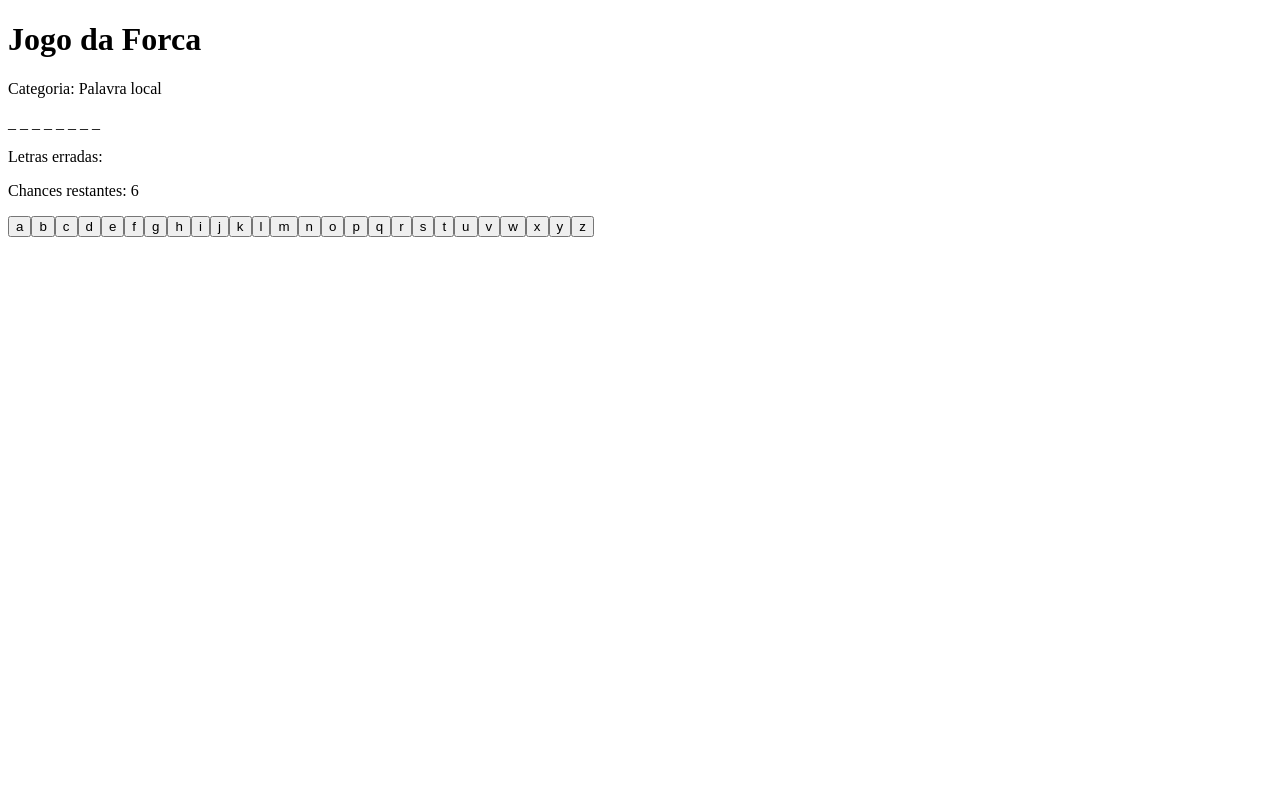
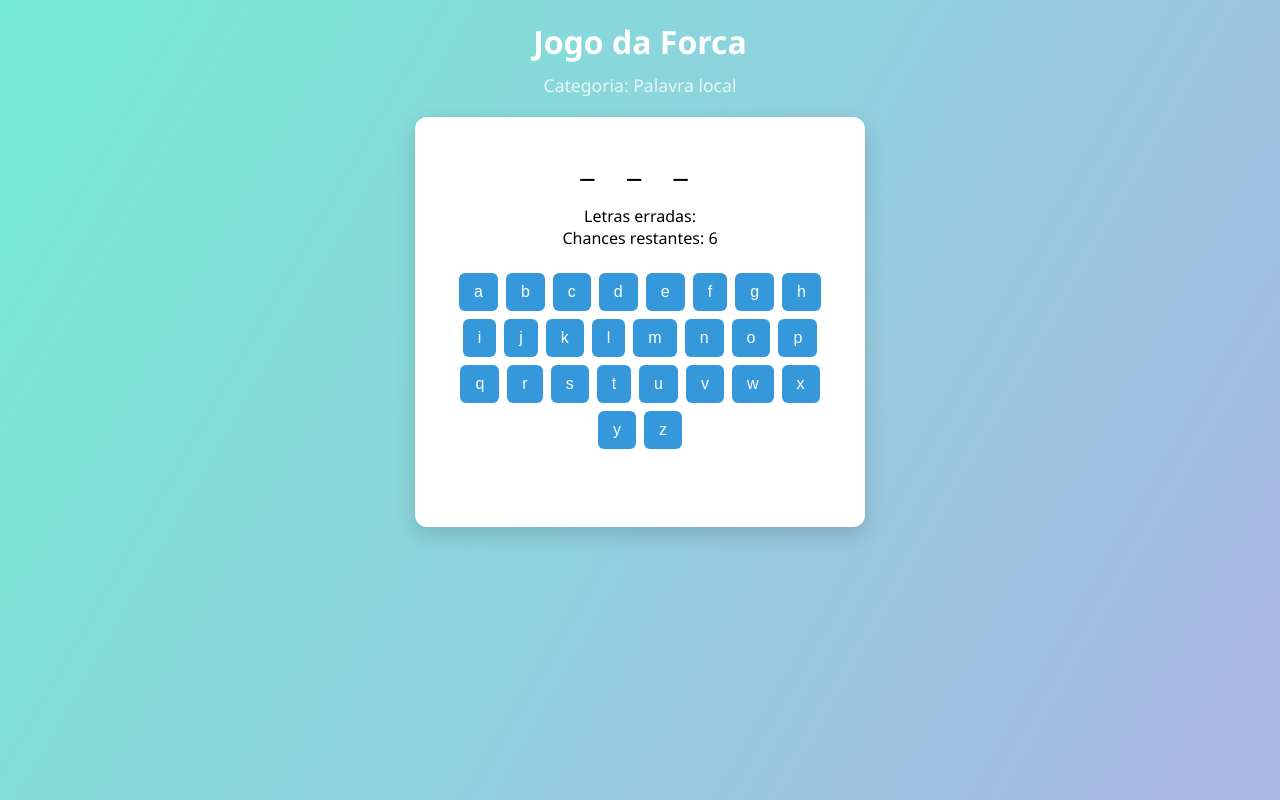
Before and after one commit to masaishi-pessoa/portasAbertasForca, a plain HTML site: page index.html in a window 1280 px wide. Drawn offline with Linux system fonts and the light colour scheme; no server answers.

Commit message:
joguinn da forca
o jogo completo

```diff
--- a/index.html
+++ b/index.html
@@ -4,6 +4,7 @@
   <meta charset="UTF-8">
   <meta name="viewport" content="width=device-width, initial-scale=1.0">
   <title>Forca</title>
+  <link rel="stylesheet" href="style.css">
 </head>
 <body>
   <h1>Jogo da Forca</h1>
--- a/script.js
+++ b/script.js
@@ -1,15 +1,16 @@
-/* Lista de palavras para o jogo */
 const palavras = [
-  "javascript",
-  "programacao",
-  "computador",
-  "desenvolvedor",
-  "internet",
-  "tecnologia",
-  "software",
-  "hardware",
-  "algoritmo",
-  "interface"
+  "casa", "gato", "bola", "amor", "sol", "lua", "paz", "flor", "livro", "peixe",
+  "rua", "mesa", "pão", "mãe", "pai", "água", "fogo", "ar", "dia", "noite",
+  "luz", "janela", "porta", "carro", "vaca", "pato", "mel", "rei", "vida", "vento",
+  "areia", "lixo", "chão", "dedo", "pé", "copo", "sapato", "piso", "cama", "couro",
+  "tempo", "nuvem", "olho", "dente", "boca", "nariz", "cabelo", "barco", "rio", "mar",
+  "pente", "pato", "vivo", "morto", "vela", "barro", "pato", "panela", "pano", "cola",
+  "cola", "pipa", "bicho", "urso", "leão", "tigre", "zebra", "cabra", "copo", "leite",
+  "sal", "café", "sopa", "bolo", "ovo", "milho", "milha", "mato", "ninho", "pena", "asa",
+  "mão", "pé", "teto", "telha", "grão", "fio", "rede", "teia", "rato", "vela", "pau", "giz",
+  "estojo", "cola", "papel", "caneta", "livro", "página", "mala", "muro", "linha", "nuvem",
+  "roda", "trilho", "avião", "ônibus", "trator", "navio", "pedra", "areia", "terra", "grama",
+  "sola", "camisa", "jaqueta", "roupa", "meia", "brinco", "anel", "dado", "tampa", "banco", "bico"
 ];
 
 let palavraSelecionada = "";
@@ -17,6 +18,7 @@ let letrasCorretas = [];
 let letrasErradas = [];
 let chancesRestantes = 6;
 let usarApi = true;
+let tecladoAtivo = true;
 
 const exibicaoPalavra = document.getElementById("word-display");
 const exibicaoLetrasErradas = document.getElementById("wrong-letters");
@@ -26,7 +28,6 @@ const exibicaoMensagem = document.getElementById("message");
 const botaoReiniciar = document.getElementById("restart-button");
 const dicaCategoria = document.getElementById("category-hint");
 
-// Função para escolher uma palavra aleatória do array local
 function escolherPalavraAleatoria() {
   const indiceAleatorio = Math.floor(Math.random() * palavras.length);
   palavraSelecionada = palavras[indiceAleatorio];
@@ -35,30 +36,9 @@ function escolherPalavraAleatoria() {
   atualizarExibicaoLetrasErradas();
   criarBotoesLetras();
 }
+escolherPalavraAleatoria();
 
-// Função para buscar palavra da API
-async function buscarPalavraDaApi() {
-  try {
-    const resposta = await fetch("https://random-word-api.herokuapp.com/word?lang=pt-br");
-    const dados = await resposta.json();
-    if (dados && dados.length > 0) {
-      palavraSelecionada = dados[0].toLowerCase();
-      dicaCategoria.textContent = "Categoria: Palavra aleatória da API";
-      atualizarExibicaoPalavra();
-      atualizarExibicaoLetrasErradas();
-      criarBotoesLetras();
-    } else {
-      usarApi = false;
-      escolherPalavraAleatoria();
-    }
-  } catch (erro) {
-    console.error("Erro ao buscar palavra da API:", erro);
-    usarApi = false;
-    escolherPalavraAleatoria();
-  }
-}
 
-// Função para atualizar a exibição da palavra com letras corretas
 function atualizarExibicaoPalavra() {
   const exibicao = palavraSelecionada
     .split("")
@@ -67,13 +47,11 @@ function atualizarExibicaoPalavra() {
   exibicaoPalavra.textContent = exibicao;
 }
 
-// Função para atualizar a exibição das letras erradas
 function atualizarExibicaoLetrasErradas() {
   exibicaoLetrasErradas.textContent = letrasErradas.join(", ");
   exibicaoChancesRestantes.textContent = chancesRestantes;
 }
 
-// Função para criar os botões das letras
 function criarBotoesLetras() {
   containerBotoesLetras.innerHTML = "";
   for (let i = 65; i <= 90; i++) {
@@ -81,27 +59,30 @@ function criarBotoesLetras() {
     const botao = document.createElement("button");
     botao.textContent = letra;
     botao.classList.add("letter-button");
+    botao.setAttribute("data-letra", letra);
     botao.addEventListener("click", () => lidarCliqueLetra(letra, botao));
     containerBotoesLetras.appendChild(botao);
   }
 }
 
-// Função para lidar com o clique nas letras
 function lidarCliqueLetra(letra, botao) {
-  botao.disabled = true;
+  if (botao) botao.disabled = true;
   if (palavraSelecionada.includes(letra)) {
+    if (!letrasCorretas.includes(letra)) {
       letrasCorretas.push(letra);
       atualizarExibicaoPalavra();
       verificarVitoria();
+    }
   } else {
+    if (!letrasErradas.includes(letra)) {
       letrasErradas.push(letra);
       chancesRestantes--;
       atualizarExibicaoLetrasErradas();
       verificarDerrota();
     }
   }
+}
 
-// Função para verificar se o jogador venceu
 function verificarVitoria() {
   const conjuntoPalavra = new Set(palavraSelecionada.split(""));
   const conjuntoCorretas = new Set(letrasCorretas);
@@ -111,7 +92,6 @@ function verificarVitoria() {
   }
 }
 
-// Função para verificar se o jogador perdeu
 function verificarDerrota() {
   if (chancesRestantes <= 0) {
     exibicaoMensagem.textContent = `Você perdeu! A palavra era: ${palavraSelecionada}`;
@@ -119,20 +99,18 @@ function verificarDerrota() {
   }
 }
 
-// Função para finalizar o jogo
 function finalizarJogo() {
-  const botoes = document.querySelectorAll(".letter-button");
-  botoes.forEach(botao => (botao.disabled = true));
+  desativarTeclado();
   botaoReiniciar.style.display = "inline-block";
 }
 
-// Função para reiniciar o jogo
 function reiniciarJogo() {
   letrasCorretas = [];
   letrasErradas = [];
   chancesRestantes = 6;
   exibicaoMensagem.textContent = "";
   botaoReiniciar.style.display = "none";
+  tecladoAtivo = true;
   if (usarApi) {
     buscarPalavraDaApi();
   } else {
@@ -143,6 +121,26 @@ function reiniciarJogo() {
   criarBotoesLetras();
 }
 
-// Inicialização do jogo
+function desativarTeclado() {
+  tecladoAtivo = false;
+  const botoes = document.querySelectorAll(".letter-button");
+  botoes.forEach(botao => {
+    botao.disabled = true;
+  });
+}
+
+document.addEventListener("keydown", (event) => {
+  if (!tecladoAtivo) return;
+  const letra = event.key.toLowerCase();
+  if (letra.match(/^[a-z]$/) && !letrasCorretas.includes(letra) && !letrasErradas.includes(letra)) {
+    const botao = document.querySelector(`.letter-button:enabled[data-letra="${letra}"]`);
+    if (botao) {
+      botao.click();
+    } else {
+      lidarCliqueLetra(letra, null);
+    }
+  }
+});
+
 botaoReiniciar.addEventListener("click", reiniciarJogo);
 reiniciarJogo();
--- a/style.css
+++ b/style.css
@@ -1,77 +1,116 @@
+* {
+  margin: 0;
+  padding: 0;
+  box-sizing: border-box;
+}
+
 body {
-  font-family: Arial, sans-serif;
+  font-family: 'Segoe UI', Tahoma, Geneva, Verdana, sans-serif;
+  background: linear-gradient(120deg, #74ebd5, #acb6e5);
+  min-height: 100vh;
+  display: flex;
+  flex-direction: column;
+  align-items: center;
+  justify-content: flex-start;
+  padding: 20px;
   text-align: center;
-  background-color: #f0f0f0;
-  margin: 0;
-  padding: 20px;
+}
+
+h1 {
+  color: #fff;
+  margin-bottom: 10px;
+}
+
+#category-hint {
+  font-size: 1.1em;
+  color: #ffffffcc;
+  margin-bottom: 20px;
 }
 
 #game-container {
-  background-color: #fff;
-  max-width: 400px;
-  margin: 0 auto;
-  padding: 20px;
-  border-radius: 8px;
-  box-shadow: 0 0 10px rgba(0, 0, 0, 0.1);
+  background-color: #ffffff;
+  width: 100%;
+  max-width: 450px;
+  padding: 25px;
+  border-radius: 12px;
+  box-shadow: 0 8px 20px rgba(0, 0, 0, 0.15);
 }
 
 #word-display {
   font-size: 2em;
-  letter-spacing: 10px;
+  letter-spacing: 12px;
   margin-bottom: 20px;
+  word-wrap: break-word;
 }
 
 #wrong-letters {
-  color: red;
+  color: #e74c3c;
   font-weight: bold;
 }
 
 #letter-buttons {
   margin: 20px 0;
+  display: flex;
+  flex-wrap: wrap;
+  justify-content: center;
 }
 
 .letter-button {
-  display: inline-block;
-  margin: 3px;
+  margin: 4px;
   padding: 10px 15px;
   font-size: 1em;
   cursor: pointer;
-  background-color: #007bff;
+  background-color: #3498db;
   color: white;
   border: none;
-  border-radius: 4px;
-  user-select: none;
+  border-radius: 6px;
   transition: background-color 0.3s ease;
 }
 
 .letter-button:hover:not(:disabled) {
-  background-color: #0056b3;
+  background-color: #2980b9;
 }
 
 .letter-button:disabled {
-  background-color: #cccccc;
+  background-color: #bdc3c7;
   cursor: not-allowed;
 }
 
 #message {
   font-size: 1.2em;
-  margin-top: 15px;
-  height: 1.5em;
+  margin-top: 20px;
+  min-height: 1.5em;
   color: green;
 }
 
 #restart-button {
-  padding: 10px 20px;
+  margin-top: 15px;
+  padding: 12px 20px;
   font-size: 1em;
   cursor: pointer;
-  background-color: #28a745;
+  background-color: #2ecc71;
   color: white;
   border: none;
-  border-radius: 4px;
-  user-select: none;
+  border-radius: 6px;
   transition: background-color 0.3s ease;
 }
 
 #restart-button:hover {
-  background-color: #1e7e34;
+  background-color: #27ae60;
 }
+
+@media (max-width: 500px) {
+  #word-display {
+    font-size: 1.5em;
+    letter-spacing: 8px;
+  }
+
+  .letter-button {
+    padding: 8px 10px;
+    font-size: 0.9em;
+  }
+
+  #restart-button {
+    width: 100%;
+  }
+}
```
Lines whose indentation alone changed are shown as unchanged.
